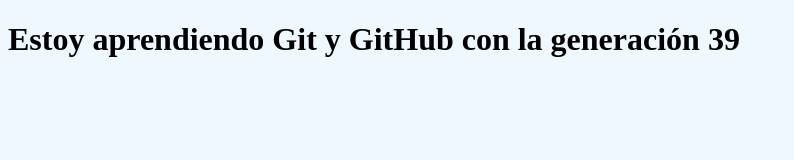
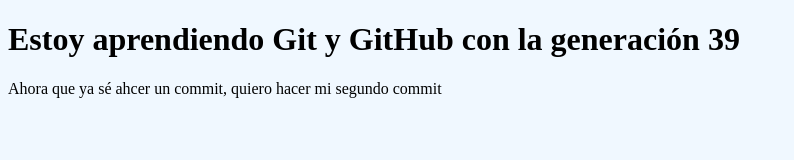
Before and after one commit to AntonyParedes/mi-primer-repo-remoto, a plain HTML site: page index.html in a window 1280 px wide. Shown: the whole page, without its empty margins (0-794 px from the left). Drawn offline with Linux system fonts and the light colour scheme.

Commit message:
mi segundo commit

```diff
--- a/index.html
+++ b/index.html
@@ -8,5 +8,7 @@
   </head>
   <body>
     <h1>Estoy aprendiendo Git y GitHub con la generación 39</h1>
+
+    <p>Ahora que ya sé ahcer un commit, quiero hacer mi segundo commit</p>
   </body>
 </html>
```
